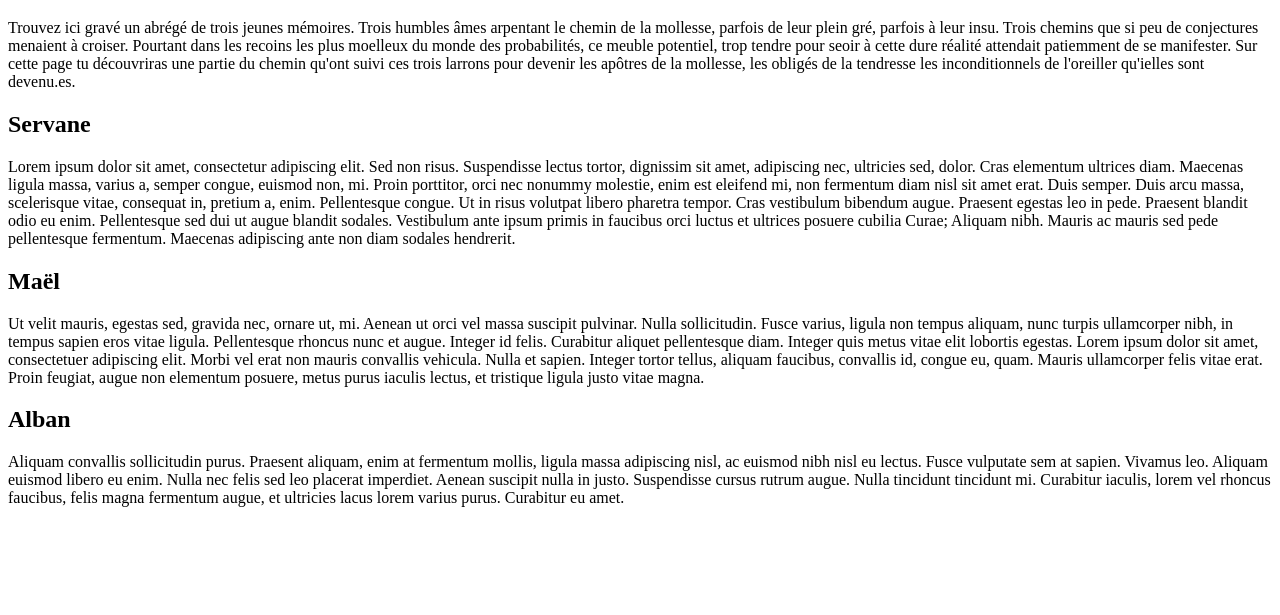
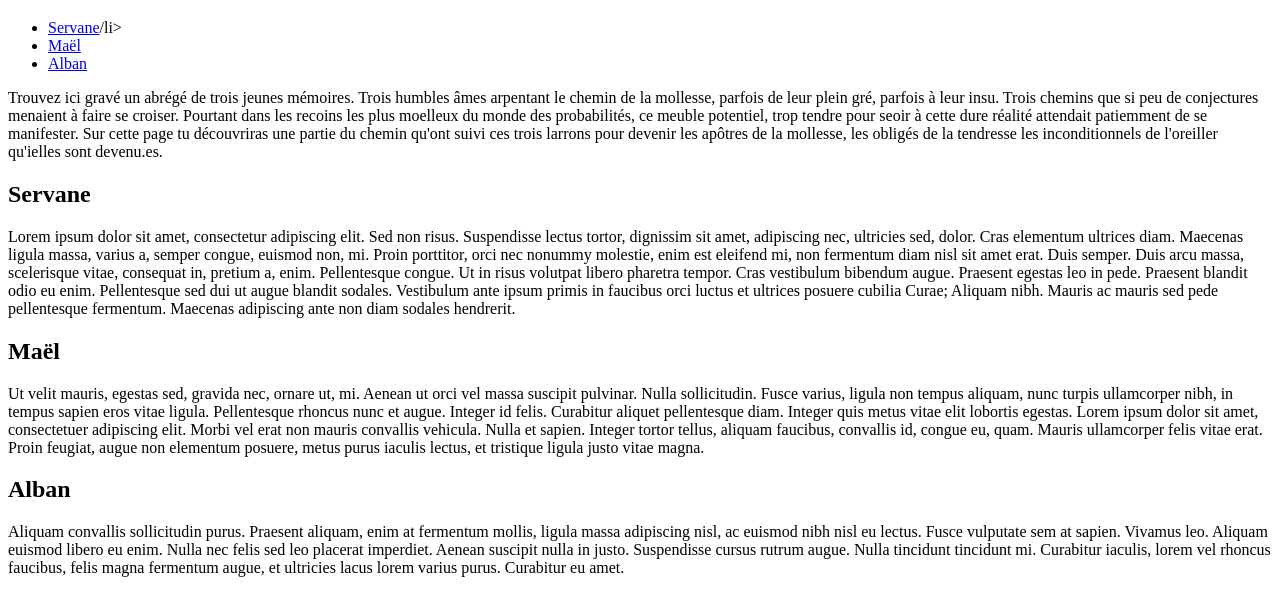
Before and after one commit to Alban343/GWAK-website, a plain HTML site: page bios.html in a window 1280 px wide. Shown: the part 61-676 px from the top of the page. Drawn offline with Linux system fonts and the light colour scheme.

Commit message:
modified: bios.html

```diff
--- a/bios.html
+++ b/bios.html
@@ -18,15 +18,21 @@
 
     <h1>GWAK</h1>
 
+    <ul>
+        <li><a href="#servane">Servane</a>/li>
+        <li><a href="#mael">Maël</a></li>
+        <li><a href="#alban">Alban</a></li>
+    </ul>
+
     <p>Trouvez ici gravé un abrégé de trois jeunes mémoires. Trois humbles âmes arpentant le chemin
     de la mollesse, parfois de leur plein gré, parfois à leur insu. Trois chemins que si peu de
-    conjectures menaient à croiser. Pourtant dans les recoins les plus moelleux du monde des
+    conjectures menaient à faire se croiser. Pourtant dans les recoins les plus moelleux du monde des
     probabilités, ce meuble potentiel, trop tendre pour seoir à cette dure réalité attendait patiemment
     de se manifester. Sur cette page tu découvriras une partie du chemin qu'ont suivi ces trois
     larrons pour devenir les apôtres de la mollesse, les obligés de la tendresse les inconditionnels
     de l'oreiller qu'ielles sont devenu.es.</p>
 
-        <h2>Servane</h2>
+        <h2 id="servane">Servane</h2>
 
     <p>Lorem ipsum dolor sit amet, consectetur adipiscing elit. Sed non risus. Suspendisse lectus
     tortor, dignissim sit amet, adipiscing nec, ultricies sed, dolor. Cras elementum ultrices diam.
@@ -39,7 +45,7 @@
     Mauris ac mauris sed pede pellentesque fermentum. Maecenas adipiscing ante non diam sodales
     hendrerit.</p>
 
-        <h2>Maël</h2>
+        <h2 id="mael">Maël</h2>
 
     <p>Ut velit mauris, egestas sed, gravida nec, ornare ut, mi. Aenean ut orci vel massa suscipit
     pulvinar. Nulla sollicitudin. Fusce varius, ligula non tempus aliquam, nunc turpis ullamcorper
@@ -50,7 +56,7 @@
     quam. Mauris ullamcorper felis vitae erat. Proin feugiat, augue non elementum posuere, metus
     purus iaculis lectus, et tristique ligula justo vitae magna.</p>
 
-        <h2>Alban</h2>
+        <h2 id="alban">Alban</h2>
 
     <p>Aliquam convallis sollicitudin purus. Praesent aliquam, enim at fermentum mollis, ligula massa
     adipiscing nisl, ac euismod nibh nisl eu lectus. Fusce vulputate sem at sapien. Vivamus leo.
```
